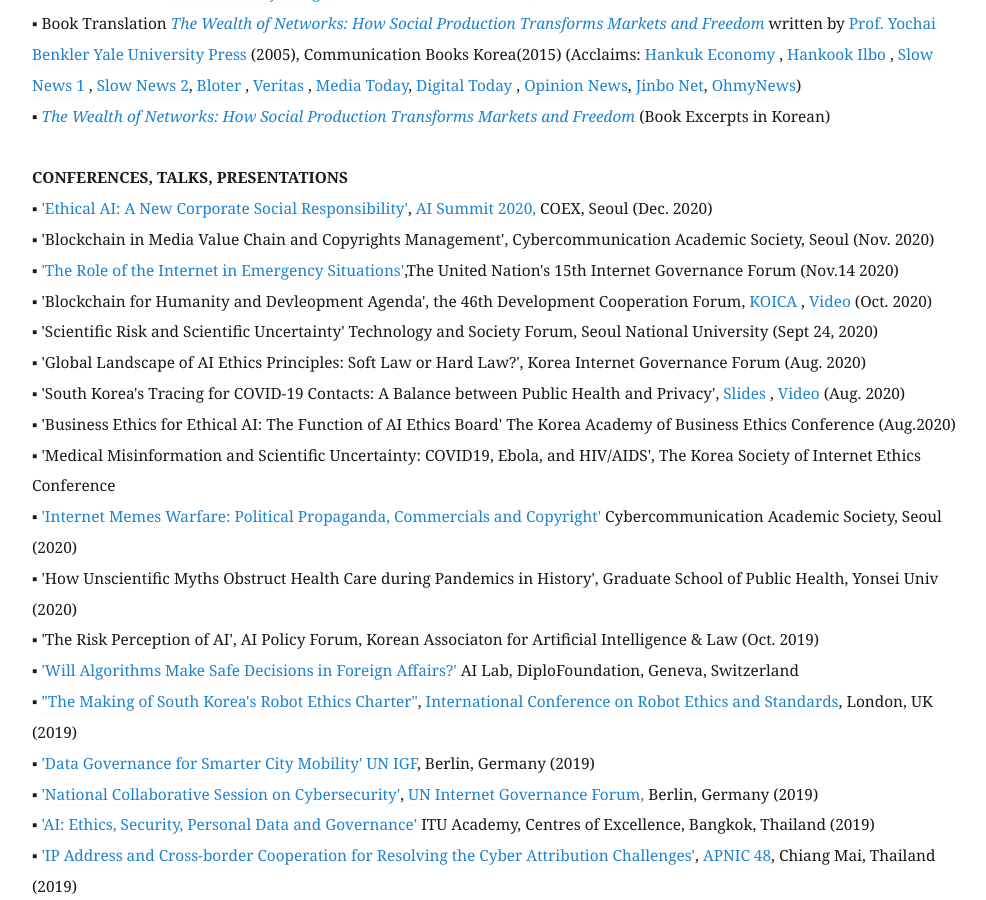
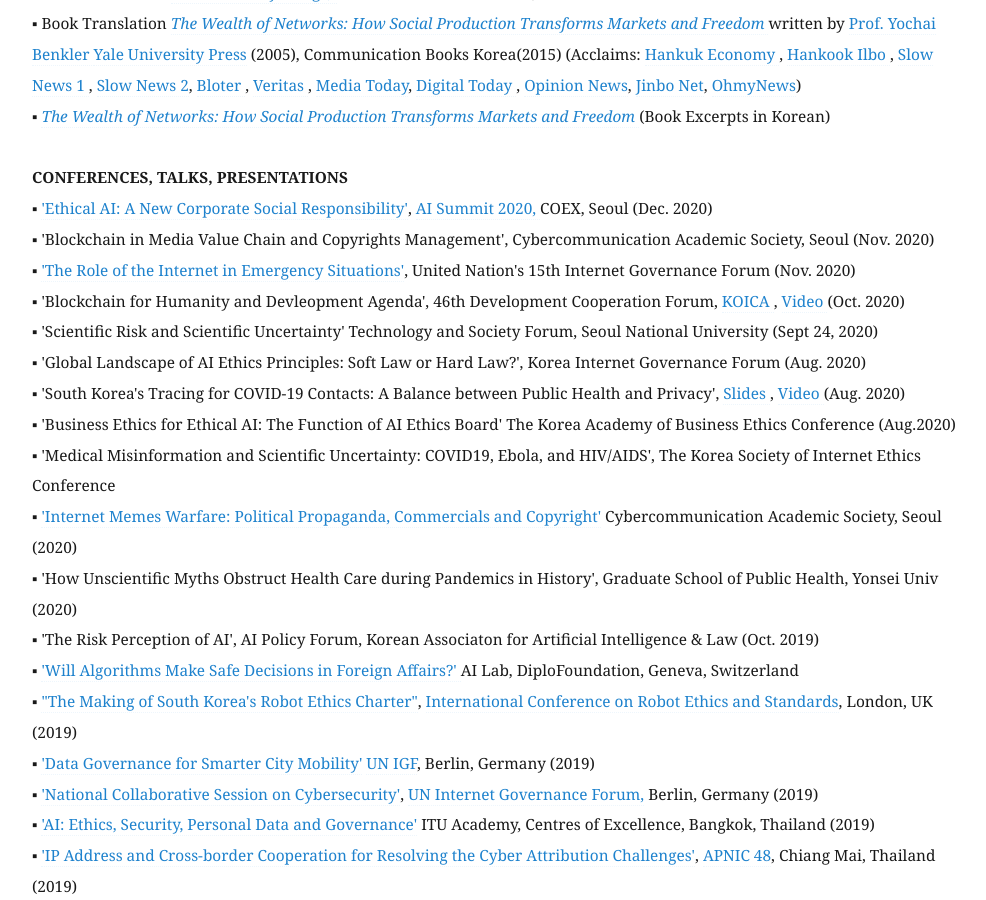
Before and after one commit to eunchangchoi/eunchangchoi.github.io, a Jekyll site: the page built from index.md, in a window 1280 px wide and 900 px high, scrolled down 2576 px. Shown: the whole window, without its empty margins (68-1054 px from the left). Built offline with Jekyll 4.4.1, drawn with Linux system fonts in a browser that asks for light colours.

Commit message:
Update index.md

```diff
--- a/index.md
+++ b/index.md
@@ -49,8 +49,8 @@
  <strong> CONFERENCES, TALKS, PRESENTATIONS </strong> <br>
 ▪  <a href="https://aisummit.co.kr/ais2020_eun-chang-choi/?lang=en">'Ethical AI: A New Corporate Social Responsibility'</a>, <a href="https://aisummit.co.kr/?lang=en"> AI Summit 2020, </a> COEX, Seoul (Dec. 2020)<br>
 ▪  'Blockchain in Media Value Chain and Copyrights Management', Cybercommunication Academic Society, Seoul (Nov. 2020)<br>
-▪  <a href="https://www.intgovforum.org/multilingual/content/igf-2020-main-session-nris-role-of-the-internet-in-emergency-situations">'The Role of the Internet in Emergency Situations'</a>,The United Nation's 15th Internet Governance Forum (Nov.14 2020) <br>
-▪  'Blockchain for Humanity and Devleopment Agenda', the 46th Development Cooperation Forum, <a href="http://www.koica.go.kr/sites/koica_en/index.do"> KOICA </a>, <a href="https://youtu.be/BunQy8hsnVQ?t=5742"> Video </a> (Oct. 2020)<br>
+▪  <a href="https://www.intgovforum.org/multilingual/content/igf-2020-main-session-nris-role-of-the-internet-in-emergency-situations">'The Role of the Internet in Emergency Situations'</a>, United Nation's 15th Internet Governance Forum (Nov. 2020) <br>
+▪  'Blockchain for Humanity and Devleopment Agenda', 46th Development Cooperation Forum, <a href="http://www.koica.go.kr/sites/koica_en/index.do"> KOICA </a>, <a href="https://youtu.be/BunQy8hsnVQ?t=5742"> Video </a> (Oct. 2020)<br>
 ▪  'Scientific Risk and Scientific Uncertainty' Technology and Society Forum, Seoul National University (Sept 24, 2020)<br>
 ▪  'Global Landscape of AI Ethics Principles: Soft Law or Hard Law?', Korea Internet Governance Forum (Aug. 2020) <br>
 ▪  'South Korea's Tracing for COVID-19 Contacts: A Balance between Public Health and Privacy', <a href="https://www.slideshare.net/secret/vlJ18LSZxcB11J"> Slides </a>, <a href="https://youtu.be/4UZlkRLKGes"> Video </a> (Aug. 2020) <br>
```
